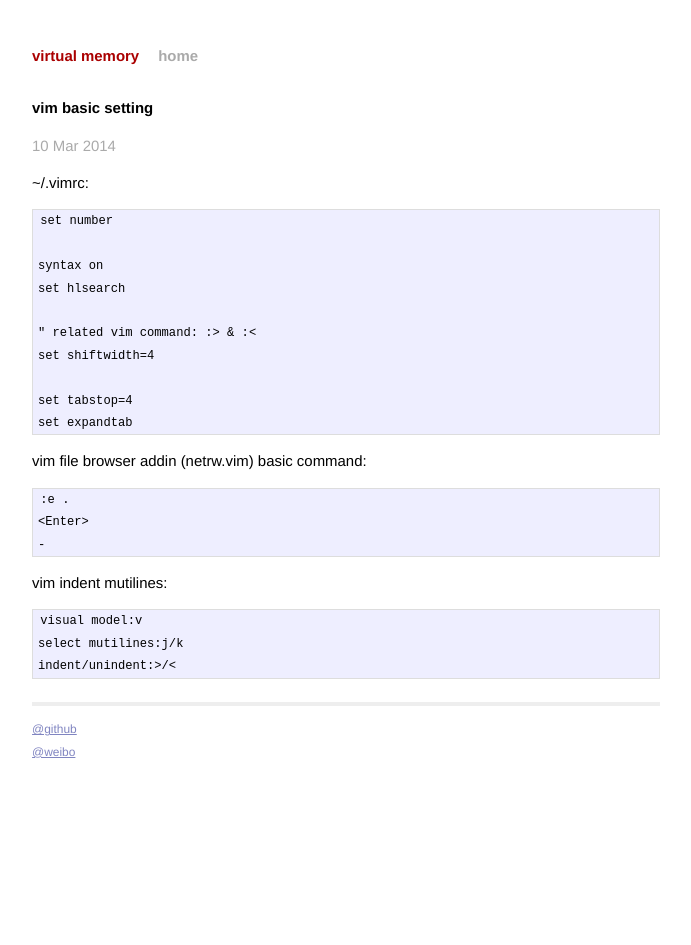
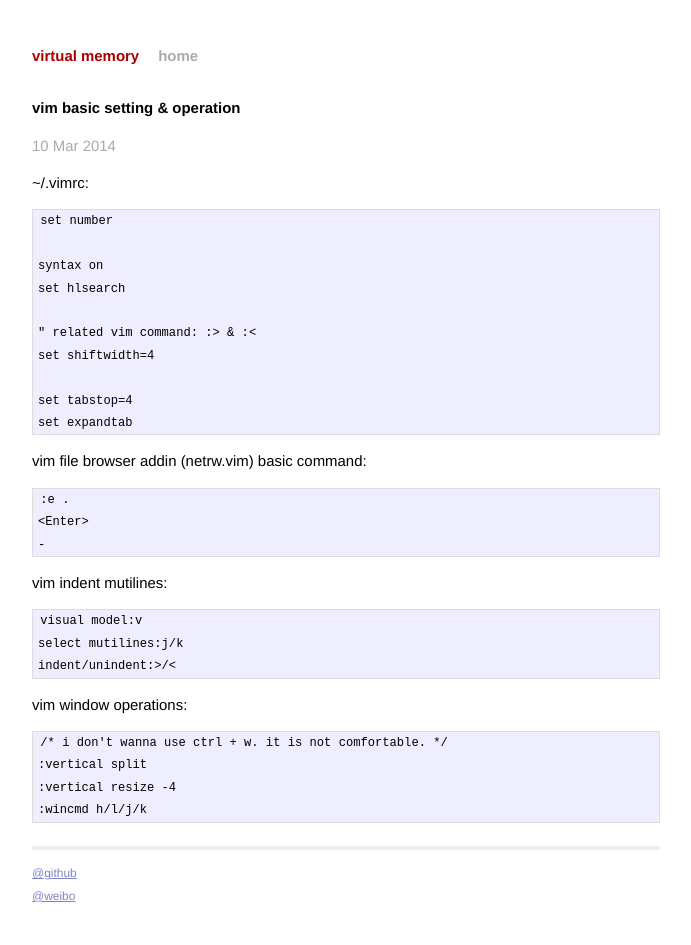
Before and after one commit to caigen/caigen.github.io, a Jekyll site: the page built from _posts/2014-03-10-vim-basic-setting-and-operation.markdown, in a window 1280 px wide. Shown: the whole page, without its empty margins (294-985 px from the left). Built offline with Jekyll 4.4.1, drawn with Linux system fonts in a browser that asks for light colours; Markdown is read by kramdown in place of the engine named in the settings.

Commit message:
update post: vim basic setting and operation.

```diff
--- a/_posts/2014-03-10-vim-basic-setting.markdown
+++ b/_posts/2014-03-10-vim-basic-setting-and-operation.markdown
@@ -1,6 +1,6 @@
 ---
 layout: post
-title:  "vim basic setting"
+title:  "vim basic setting & operation"
 date:   2014-03-10 14:09:00
 ---
 ~/.vimrc:
@@ -27,3 +27,10 @@ vim indent mutilines:
     visual model:v
     select mutilines:j/k
     indent/unindent:>/<
+
+vim window operations:
+
+    /* i don't wanna use ctrl + w. it is not comfortable. */
+    :vertical split
+    :vertical resize -4
+    :wincmd h/l/j/k
```
